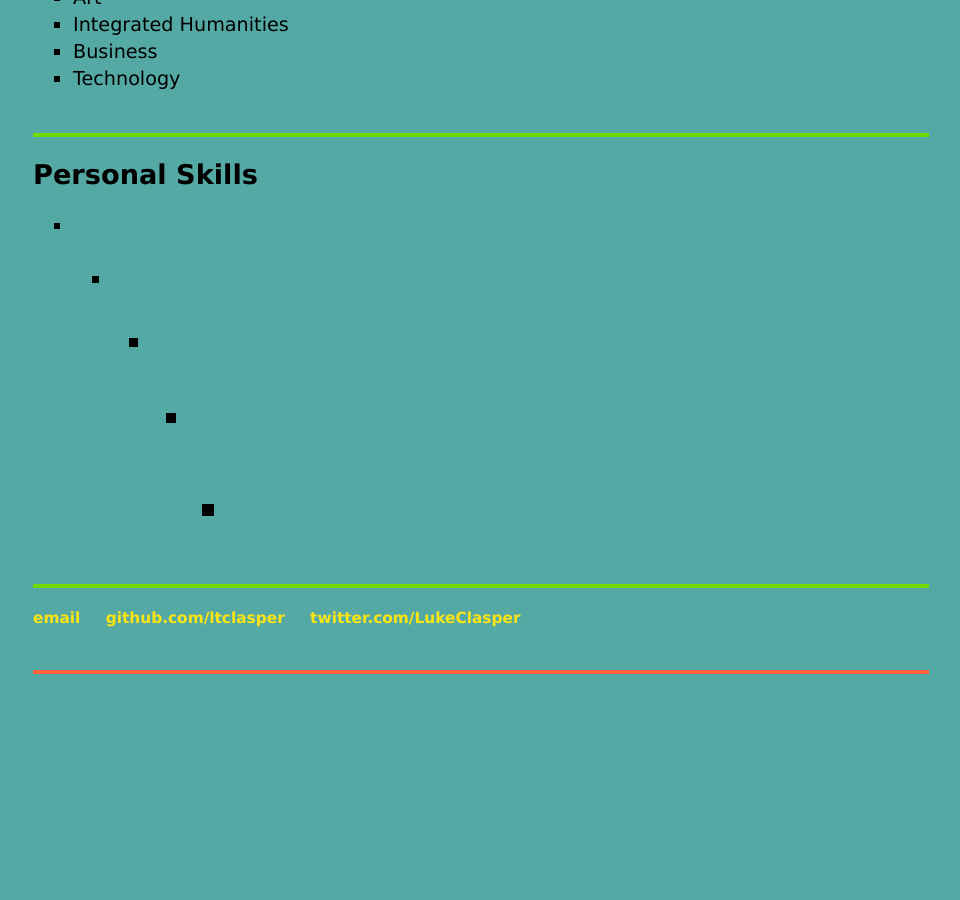
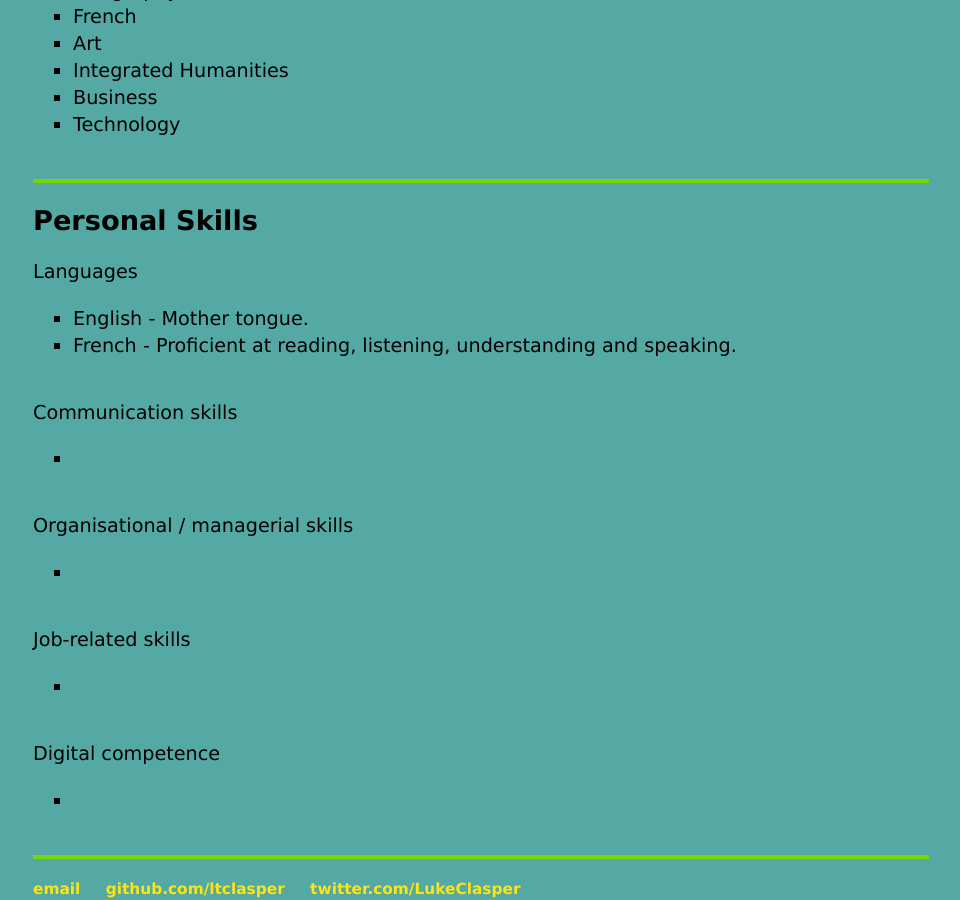
Before and after one commit to ltclasper/ltclasper.github.io, a Jekyll site: the page built from cv/index.html, in a window 1280 px wide and 900 px high, scrolled down 2239 px. Shown: the whole window, without its empty margins (159-1119 px from the left). Built offline with Jekyll 4.4.1, drawn with Linux system fonts in a browser that asks for light colours; before the commit the page ends 2973 px from its top, so only the background shows below that; some of the changed text lies outside the part shown.

Commit message:
Update index.html

```diff
--- a/cv/index.html
+++ b/cv/index.html
@@ -96,29 +96,39 @@ title: Luke Clasper's CV
 
 <h2>Personal Skills</h2>
 
-<p>
+<p>Languages
+<ul style="list-style-type:square">
+<li>English - Mother tongue.</li>
+<li>French - Proficient at reading, listening, understanding and speaking.</li>
+	</ul>
+</p>
+
+<p>Communication skills
 <ul style="list-style-type:square">
 <li></li>
+
+	</ul>
 </p>
 
-<p>
+<p>Organisational / managerial skills
 <ul style="list-style-type:square">
 <li></li>
+
+	</ul>
 </p>
 
-<p>
+<p>Job-related skills
 <ul style="list-style-type:square">
 <li></li>
+
+	</ul>
 </p>
 
-<p>
+<p>Digital competence
 <ul style="list-style-type:square">
 <li></li>
-</p>
 
-<p>
-<ul style="list-style-type:square">
-<li></li>
+	</ul>
 </p>
 
 </div><!-- /.blurb -->
```
Also changed, not shown: other parts of cv/index.html (+1 -1 lines).
